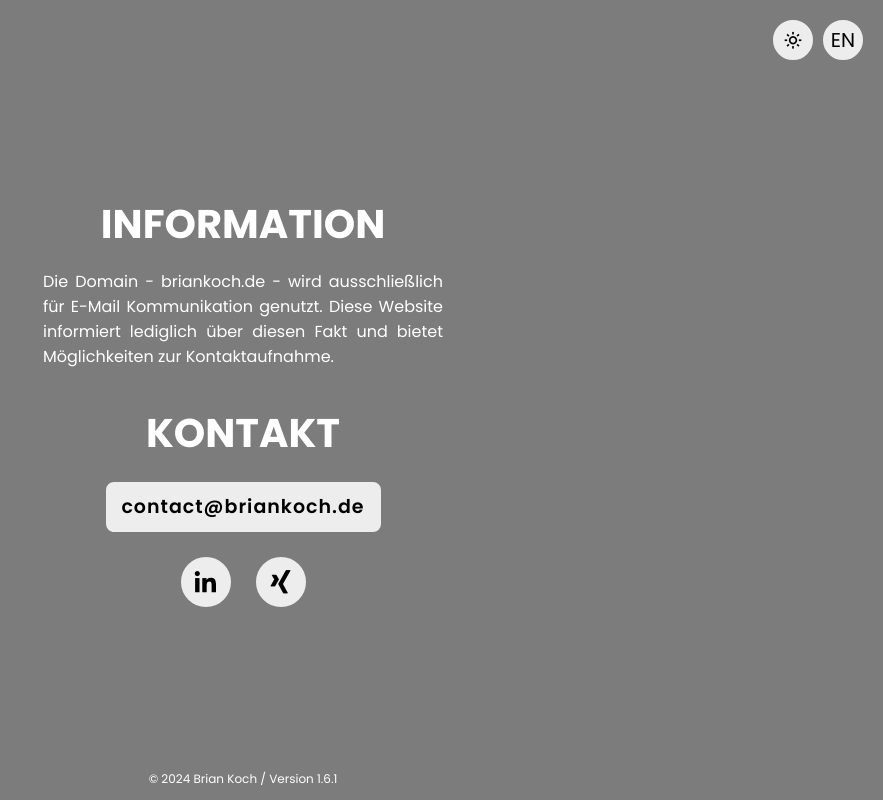
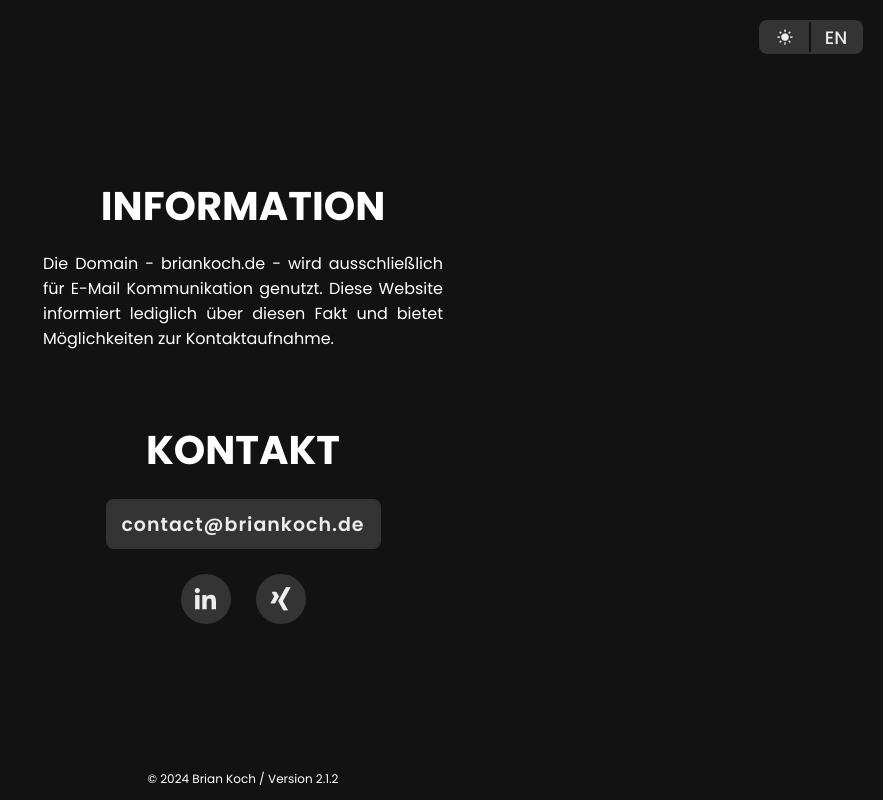
Before and after one commit to b-ria-n/personal, a plain HTML site: page index.html in a window 1280 px wide. Both pictures are taken after a click on the link 1190 px from the left and 40 px from the top of the page. Shown: the whole page, without its empty margins (397-1280 px from the left). Drawn offline with nearby package versions, Linux system fonts and the light colour scheme.

Commit message:
Add files via upload

```diff
--- a/index.html
+++ b/index.html
@@ -18,7 +18,7 @@
 <body>
     <section class="header">
         <div class="box-settings">
-            <a href="#" id="icon"><i class="bx bx-moon"></i></a>
+            <a href="#" id="icon"><i class="bx bxs-moon"></i></a>
             <a href="#" id="language-icon">EN</a>
         </div>
     </section>
@@ -41,7 +41,7 @@
     </section>
 
     <section class="footer">
-        <f1>© 2024 Brian Koch / Version 1.6.1</f1>
+        <f1>© 2024 Brian Koch / Version 2.1.2</f1>
     </section>
 
     <script>
@@ -51,9 +51,9 @@
         icon.onclick = function() {
             document.body.classList.toggle("dark-theme");
             if (document.body.classList.contains("dark-theme")) {
-                icon.innerHTML = '<i class="bx bx-sun"></i>';
+                icon.innerHTML = '<i class="bx bxs-sun"></i>';
             } else {
-                icon.innerHTML = '<i class="bx bx-moon"></i>';
+                icon.innerHTML = '<i class="bx bxs-moon"></i>';
             }
         }
 
@@ -63,9 +63,11 @@
             if (infoText.innerText === "Die Domain - briankoch.de - wird ausschließlich für E-Mail Kommunikation genutzt. Diese Website informiert lediglich über diesen Fakt und bietet Möglichkeiten zur Kontaktaufnahme.") {
                 infoText.innerText = "The domain - briankoch.de - is used exclusively for email communication. This website only informs about this fact and offers contact options.";
                 contactText.innerText = "CONTACT";
+                languageIcon.innerText = "DE";
             } else {
                 infoText.innerText = "Die Domain - briankoch.de - wird ausschließlich für E-Mail Kommunikation genutzt. Diese Website informiert lediglich über diesen Fakt und bietet Möglichkeiten zur Kontaktaufnahme.";
                 contactText.innerText = "KONTAKT";
+                languageIcon.innerText = "EN";
             }
         }
     </script>
--- a/style.css
+++ b/style.css
@@ -5,13 +5,15 @@
     --secondary-color: #000000;
     --button-color: #ededed;
     --button-text-color: #000000;
+	--accent-color: #00abf0;
 }
 
 .dark-theme {
-    --primary-color: #7c7c7c;
+    --primary-color: #121212;
     --secondary-color: #ffffff;
-    --button-color: #ededed;
-    --button-text-color: #000000;
+    --button-color: #343434;
+    --button-text-color: #ededed;
+	--accent-color: #b072fc;
 }
 
 * {
@@ -38,19 +40,22 @@ html, body {
     top: 20px;
     right: 20px;
     display: flex;
-    gap: 10px;
+    background: var(--button-color);
+    border: 2px solid var(--button-color);
+    border-radius: 8px;
+    color: var(--button-text-color);
+    z-index: 1;
+    overflow: hidden;
+    transition: .5s;
 }
 
 .box-settings a {
     display: inline-flex;
     justify-content: center;
     align-items: center;
-    width: 40px;
-    height: 40px;
-    background: var(--button-color);
-    border: 2px solid var(--button-color);
-    border-radius: 50%;
-    font-size: 20px;
+    width: 50px;
+    height: 30px;
+    font-size: 18px;
     color: var(--button-text-color);
     text-decoration: none;
     z-index: 1;
@@ -59,7 +64,15 @@ html, body {
 }
 
 .box-settings a:hover {
-    color: #00abf0;
+    color: var(--accent-color);
+}
+
+#icon {
+    border-right: 2px solid var(--primary-color);
+}
+
+#language-icon {
+    font-weight: 500;
 }
 
 .home {
@@ -93,7 +106,7 @@ html, body {
     font-size: 40px;
     font-weight: 700;
     line-height: 1.2;
-    margin: 40px 0 25px;
+    margin: 75px 0 25px;
 }
 
 .home-content .btn-box {
@@ -127,7 +140,7 @@ html, body {
 }
 
 .btn-box a:hover {
-    color: #00abf0;
+    color: var(--accent-color);
 }
 
 .home-content .crc-hyp {
@@ -159,7 +172,7 @@ html, body {
 }
 
 .crc-hyp a:hover {
-    color: #00abf0;
+    color: var(--accent-color);
 }
 
 .footer {
```
